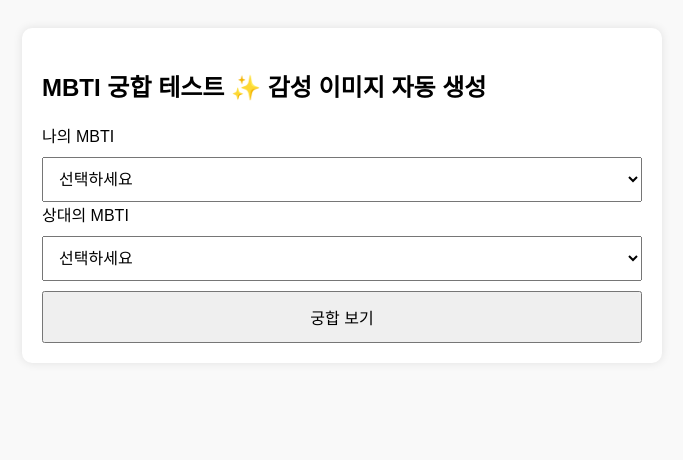
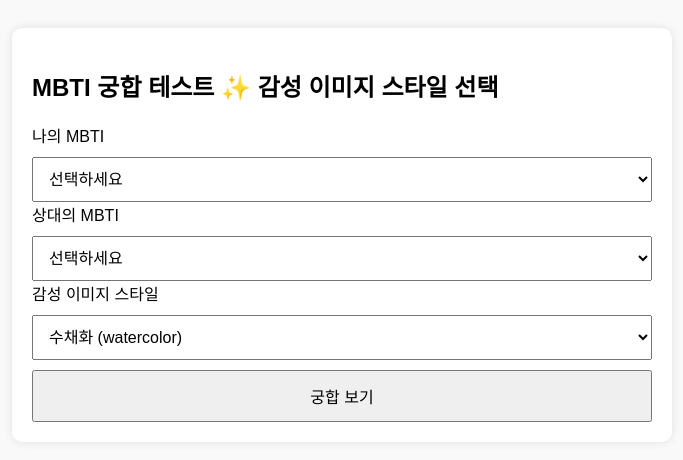
Before and after one commit to Blueknot-s/mbti_compatibility, a plain HTML site: page index.html in a window 1280 px wide. Shown: the whole page, without its empty margins (298-981 px from the left). Drawn offline with Linux system fonts and the light colour scheme.

Commit message:
Update index.html

```diff
--- a/index.html
+++ b/index.html
@@ -3,10 +3,10 @@
 <head>
   <meta charset="UTF-8" />
   <meta name="viewport" content="width=device-width, initial-scale=1.0" />
-  <title>MBTI 궁합 테스트 + 감성 이미지</title>
+  <title>MBTI 궁합 테스트 + 감성 이미지 스타일 선택</title>
   <style>
     body { font-family: 'Arial'; padding: 20px; background: #f9f9f9; }
-    .box { background: #fff; padding: 20px; border-radius: 10px; max-width: 600px; margin: auto; box-shadow: 0 0 10px rgba(0,0,0,0.1);}
+    .box { background: #fff; padding: 20px; border-radius: 10px; max-width: 620px; margin: auto; box-shadow: 0 0 10px rgba(0,0,0,0.1);}
     select, button { width: 100%; padding: 12px; font-size: 16px; margin-top: 10px; }
     .result { margin-top: 20px; background: #e8f0ff; padding: 15px; border-radius: 8px; display: none; }
     #imageBox { margin-top: 20px; text-align: center; }
@@ -14,7 +14,7 @@
 </head>
 <body>
   <div class="box">
-    <h2>MBTI 궁합 테스트 ✨ 감성 이미지 자동 생성</h2>
+    <h2>MBTI 궁합 테스트 ✨ 감성 이미지 스타일 선택</h2>
 
     <label for="mbti1">나의 MBTI</label>
     <select id="mbti1">
@@ -34,6 +34,14 @@
       <option>ISFJ</option><option>ESFJ</option><option>ISTJ</option><option>ESTJ</option>
     </select>
 
+    <label for="style">감성 이미지 스타일</label>
+    <select id="style">
+      <option value="watercolor">수채화 (watercolor)</option>
+      <option value="Ghibli-style">지브리풍 (Ghibli-style)</option>
+      <option value="emotive pastel">감성 파스텔 (emotive pastel)</option>
+      <option value="line-art">라인 아트 (line-art)</option>
+    </select>
+
     <button onclick="showResult()">궁합 보기</button>
 
     <div class="result" id="resultBox">
@@ -48,12 +56,10 @@
     let mbtiData = {};
     let promptData = {};
 
-    // 궁합 점수 + 메시지
     fetch("mbti_compatibility_data.json")
       .then(res => res.json())
       .then(data => mbtiData = data);
 
-    // 감성 이미지 프롬프트
     fetch("mbti_image_prompts.json")
       .then(res => res.json())
       .then(data => promptData = data);
@@ -84,14 +90,16 @@
     function generateImage() {
       const mbti1 = document.getElementById("mbti1").value;
       const mbti2 = document.getElementById("mbti2").value;
+      const style = document.getElementById("style").value;
       const key = mbti1 + "_" + mbti2;
-      const prompt = promptData[key];
+      const promptCore = promptData[key];
 
-      if (!prompt) {
+      if (!promptCore) {
         document.getElementById("imageBox").innerHTML = "<p>프롬프트를 찾을 수 없습니다.</p>";
         return;
       }
 
+      const prompt = promptCore.replace(/^A [^ ]+/, `A ${style}`);
       document.getElementById("imageBox").innerHTML = `
         <p><strong>프롬프트:</strong> ${prompt}</p>
         <img src="https://via.placeholder.com/512x512?text=AI+Image+Coming+Soon" alt="Generated image" style="margin-top: 10px;" />
```
